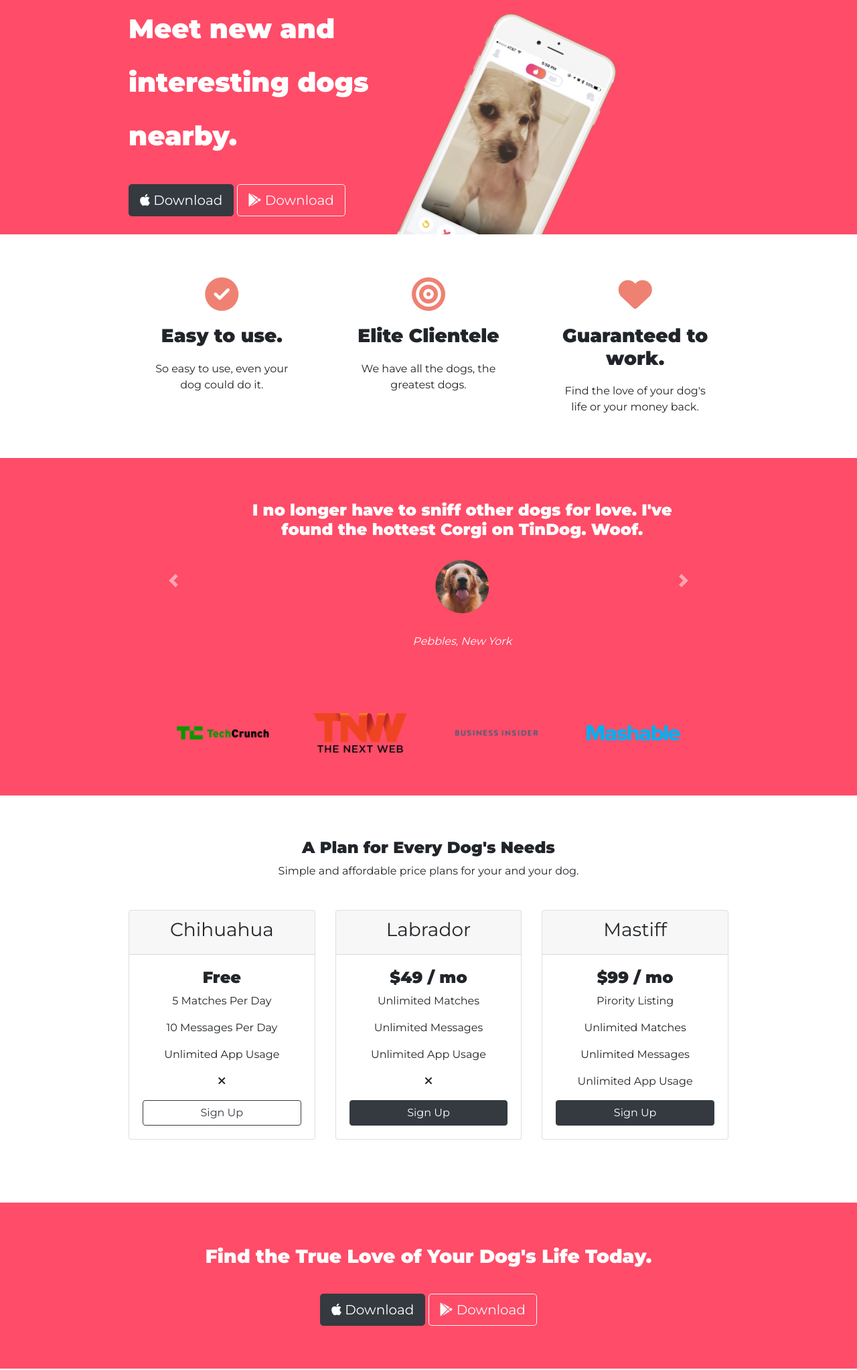
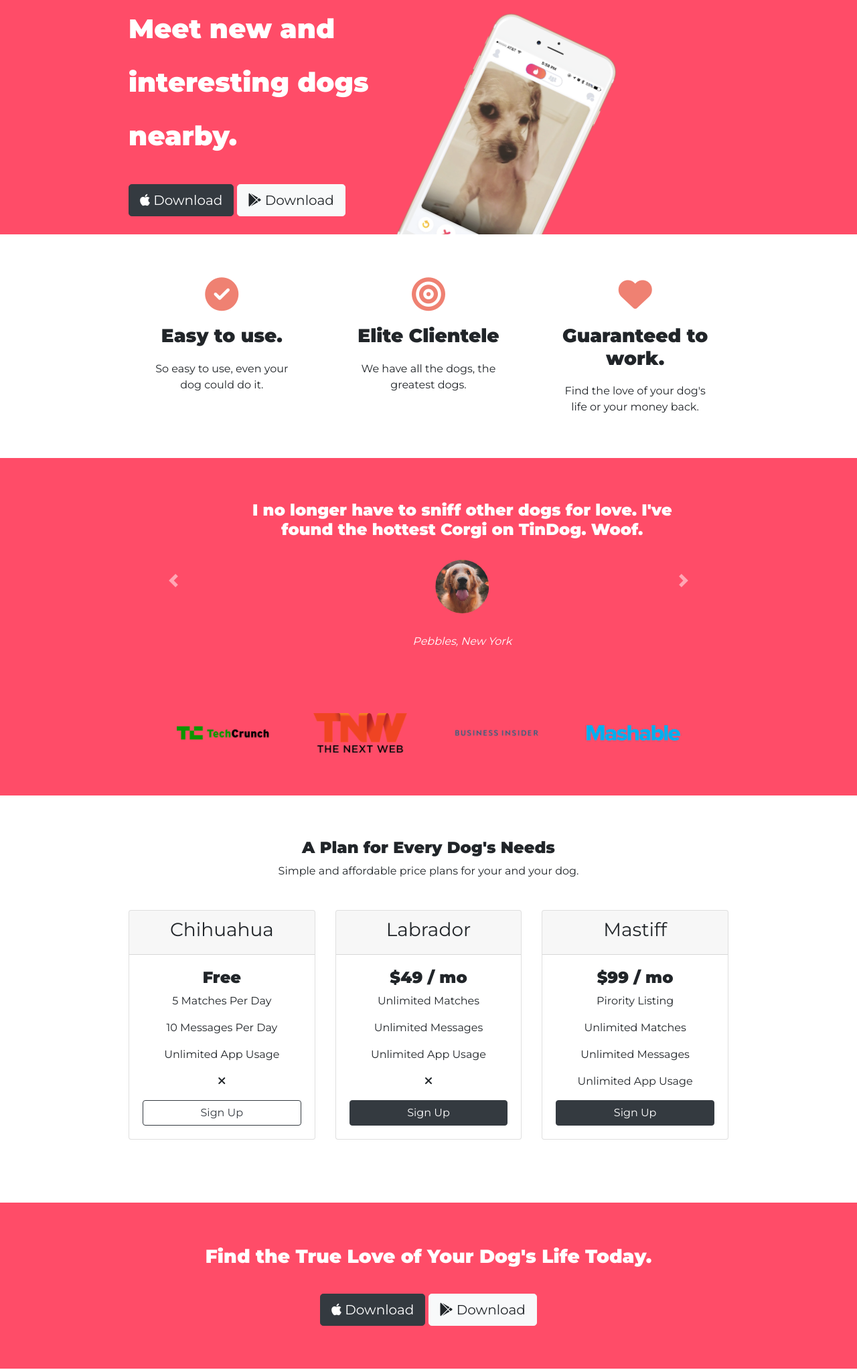
Before and after one commit to jahsan7/tindog, a plain HTML site: page index.html in a window 1280 px wide. Shown: the part 174-2220 px from the top of the page at 67% size. Drawn offline with nearby package versions, Linux system fonts and the light colour scheme.

Commit message:
Update index.html

```diff
--- a/index.html
+++ b/index.html
@@ -41,7 +41,7 @@
           <h1 class="white_text">Meet new and interesting dogs nearby.</h1>
           <br>
           <button class="btn btn-lg btn-dark" type="button"><i class="fab fa-apple"></i> Download</button>
-          <button class="btn btn-lg btn-outline-light" type="button"><i class="fab fa-google-play"></i> Download</button>
+          <button class="btn btn-lg btn-light" type="button"><i class="fab fa-google-play"></i> Download</button>
         </div>
         <div class="col-lg-6">
           <img class="iphone_image ml-auto" src="images/iphone6.png" alt="iphone-mockup">
@@ -187,7 +187,7 @@
 
     <h3 class="font_specifier white_text">Find the True Love of Your Dog's Life Today.</h3>
     <button class="btn btn-lg btn-dark" type="button"><i class="fab fa-apple"></i> Download</button>
-    <button class="btn btn-lg btn-outline-light" type="button"><i class="fab fa-google-play"></i> Download</button>
+    <button class="btn btn-lg btn-light" type="button"><i class="fab fa-google-play"></i> Download</button>
 
   </section>
 
```
